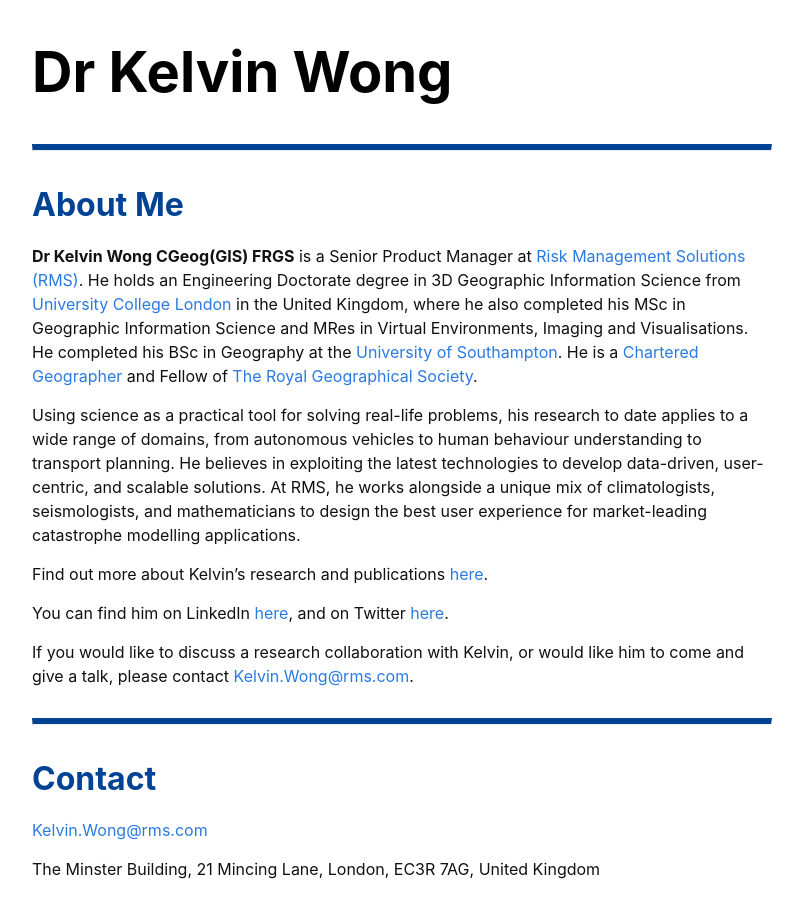
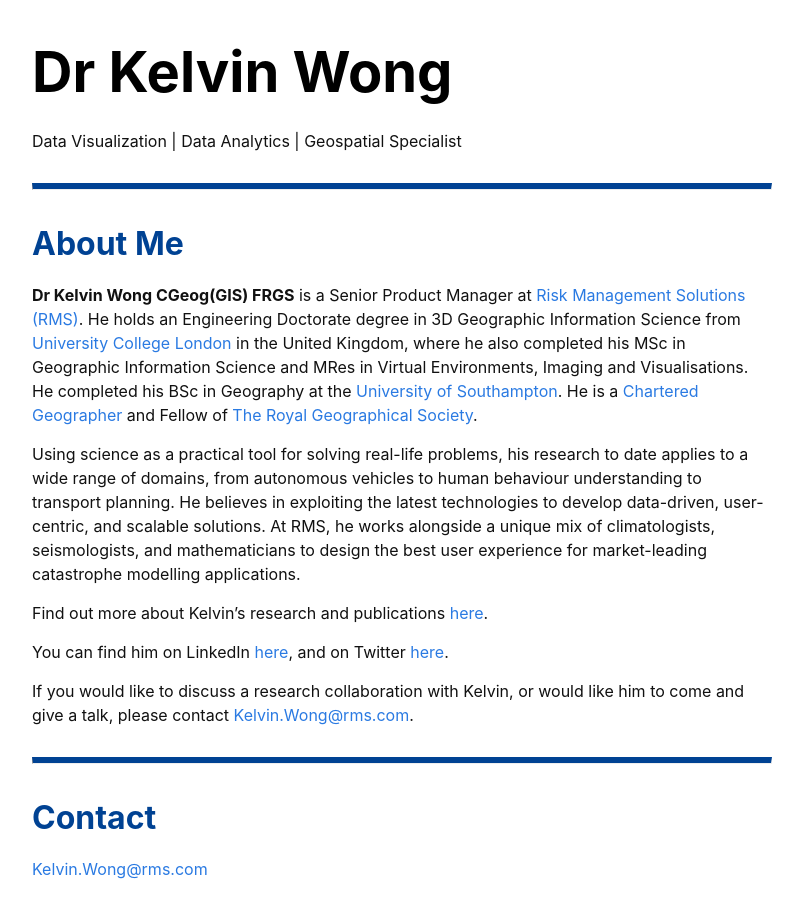
Before and after one commit to kel196/kel196.github.io, a Jekyll site: the page built from index.md, in a window 1280 px wide and 900 px high. Shown: the whole window, without its empty margins (238-1041 px from the left). Built offline with Jekyll 4.4.1, drawn with Linux system fonts in a browser that asks for light colours; our own code applies the rules of GitHub Pages for plain Markdown files.

Commit message:
Update index.md

```diff
--- a/index.md
+++ b/index.md
@@ -1,4 +1,6 @@
 # Dr Kelvin Wong
+
+#### Data Visualization | Data Analytics | Geospatial Specialist
 
 ---
 
```
